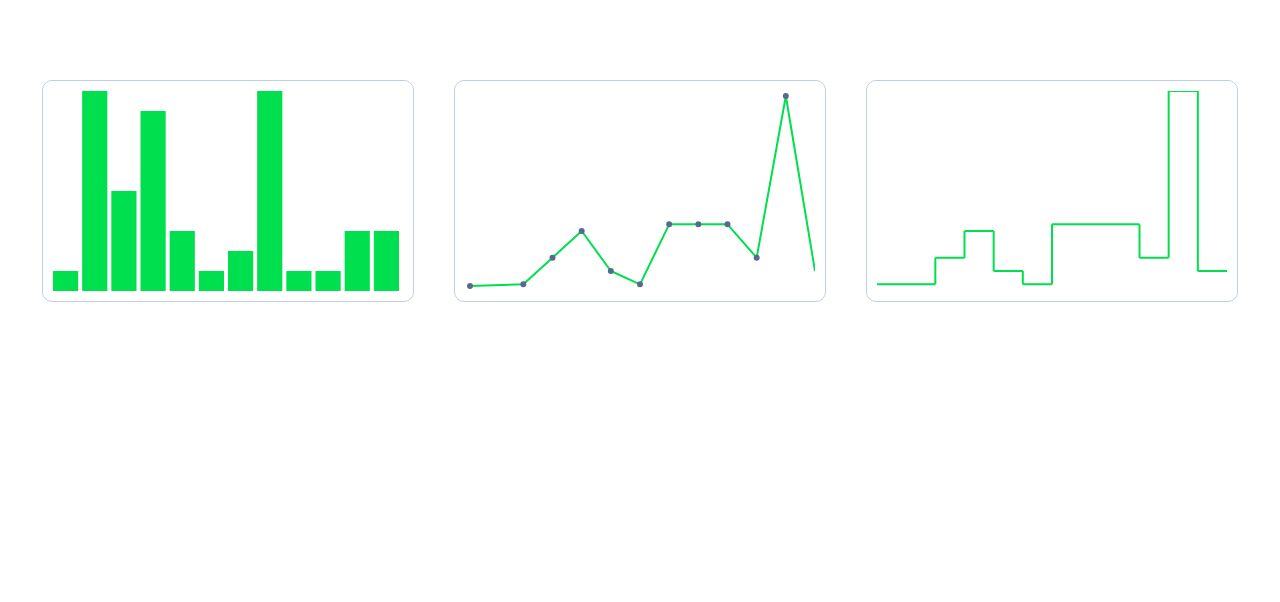
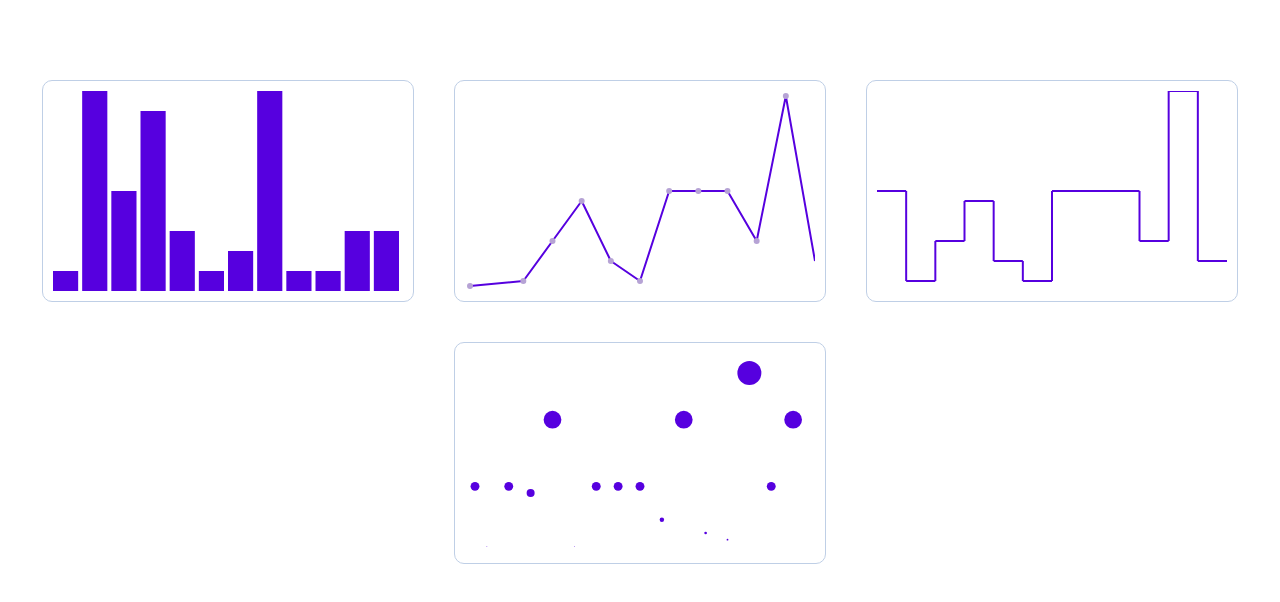
Before and after one commit to ahmetilhn/vue3-svg-charts, a Vue app: page / in a window 1280 px wide. Shown: the top 602 px of the page. Built offline with nearby package versions, Linux system fonts and the light colour scheme.

Commit message:
bubble chart added

```diff
--- a/src/App.vue
+++ b/src/App.vue
@@ -14,12 +14,18 @@
     chartHeight="200"
     chartWidth="350"
   />
+  <bubble-chart
+    :chartData="exampleChartData['bubble-chart-data']"
+    chartHeight="200"
+    chartWidth="350"
+  />
 </template>
 
 <script lang="ts">
 import ColumnChart from "@/components/charts/ColumnChart.vue";
 import DottedLineChart from "@/components/charts/DottedLineChart.vue";
 import SteppedLineChart from "@/components/charts/SteppedLineChart.vue";
+import BubbleChart from "@/components/charts/BubbleChart.vue";
 import exampleChartData from "@/data/chart-example-data.json";
 import "@/assets/sass/theme.scss";
 import { defineComponent } from "vue";
@@ -29,6 +35,7 @@ export default defineComponent({
     ColumnChart,
     SteppedLineChart,
     DottedLineChart,
+    BubbleChart,
   },
   data() {
     return {
--- a/src/assets/sass/_colors.scss
+++ b/src/assets/sass/_colors.scss
@@ -1,5 +1,5 @@
-$dark-one: #06173f;
-$dark-two: #586991;
+$dark-one: #290663;
+$dark-two: #b6a3d5;
 $gray-one: #bfcfe6;
 $gray-two: #f1f5f9;
 $gray-three: #f3f5f9;
@@ -7,5 +7,5 @@ $gray-three: #f3f5f9;
 $black: #000;
 $white: #fff;
 $red: rgb(255, 34, 34);
-$primary-color: #00df4d;
-$primary-color-light: #00f0588b;
+$primary-color: #5600df;
+$primary-color-light: #5600dfac;
--- /dev/null
+++ b/src/components/charts/BubbleChart.vue
@@ -0,0 +1,106 @@
+<template>
+  <div
+    class="bubble-chart bordered"
+    :style="{ width: chartWidth + 'px', height: chartHeight + 'px' }"
+  >
+    <svg v-if="chartIsReady" :width="chartWidth" :height="chartHeight">
+      <g>
+        <circle
+          v-for="item in svg.circles"
+          :key="item.cx"
+          :cx="item.cx"
+          :cy="item.cy"
+          :r="item.r"
+        />
+      </g>
+    </svg>
+  </div>
+</template>
+<script lang="ts">
+import { BubbleChartType } from "@/types/ChartTypes";
+import { defineComponent, PropType } from "vue";
+import { heightToValCalc } from "@/utils/chart-algorithm";
+export default defineComponent({
+  name: "BubbleChart",
+  props: {
+    chartData: {
+      type: Array as PropType<BubbleChartType[]>,
+      required: true,
+      default: () => [],
+    },
+    chartHeight: {
+      type: String || Number,
+      required: false,
+    },
+    chartWidth: {
+      type: String || Number,
+      required: false,
+    },
+  },
+  data() {
+    return {
+      per: 0,
+      svg: {
+        circles: [] as Array<{ cx: number; cy: number; r: number }>,
+      },
+      chartIsReady: false, //bind to res,
+    };
+  },
+  computed: {
+    getParsedChartData(): Array<BubbleChartType> {
+      return JSON.parse(JSON.stringify(this.chartData));
+    },
+  },
+  methods: {
+    setCircles() {
+      this.getParsedChartData.forEach((item: BubbleChartType, index) => {
+        let distance = index * (Number(this.chartWidth) / this.per);
+        let scaledVal = heightToValCalc(
+          [...this.getParsedChartData.map((item) => item.value)],
+          item.value,
+          Number(this.chartHeight)
+        );
+        const min = Math.min(
+          ...this.getParsedChartData.map((item) => item.value)
+        );
+        const max = Math.max(
+          ...this.getParsedChartData.map((item) => item.value)
+        );
+        // margin for ui
+
+        if (index === 0) {
+          distance = distance + 10;
+        }
+        if (max === item.value) {
+          scaledVal = scaledVal - 20;
+        }
+        this.svg.circles.push({
+          cx: distance,
+          cy: Number(this.chartHeight) - scaledVal,
+          r: scaledVal / min / 1.5,
+        });
+      });
+    },
+    initSVG() {
+      this.per = this.getParsedChartData.length;
+      this.setCircles();
+      this.chartIsReady = true;
+    },
+  },
+  mounted() {
+    this.initSVG();
+  },
+});
+</script>
+<style lang="scss" scoped>
+.bubble-chart {
+  position: relative;
+  svg {
+    g {
+      circle {
+        fill: $primary-color;
+      }
+    }
+  }
+}
+</style>
--- a/src/data/chart-example-data.json
+++ b/src/data/chart-example-data.json
@@ -51,7 +51,7 @@
   ],
   "line-chart-data": [
     {
-      "value": 10,
+      "value": 100,
       "tooltip_content": "100"
     },
     {
@@ -91,12 +91,78 @@
       "tooltip_content": "200"
     },
     {
-      "value": 300,
+      "value": 200,
       "tooltip_content": "100"
     },
     {
       "value": 30,
       "tooltip_content": "30"
     }
+  ],
+  "bubble-chart-data": [
+    {
+      "value": 100,
+      "tooltip_content": "100"
+    },
+    {
+      "value": 10,
+      "tooltip_content": "100"
+    },
+    {
+      "value": 100,
+      "tooltip_content": "50"
+    },
+    {
+      "value": 90,
+      "tooltip_content": "90"
+    },
+    {
+      "value": 200,
+      "tooltip_content": "30"
+    },
+    {
+      "value": 10,
+      "tooltip_content": "10"
+    },
+    {
+      "value": 100,
+      "tooltip_content": "100"
+    },
+    {
+      "value": 100,
+      "tooltip_content": "200"
+    },
+    {
+      "value": 100,
+      "tooltip_content": "100"
+    },
+    {
+      "value": 50,
+      "tooltip_content": "200"
+    },
+    {
+      "value": 200,
+      "tooltip_content": "100"
+    },
+    {
+      "value": 30,
+      "tooltip_content": "30"
+    },
+    {
+      "value": 20,
+      "tooltip_content": "100"
+    },
+    {
+      "value": 300,
+      "tooltip_content": "30"
+    },
+    {
+      "value": 100,
+      "tooltip_content": "100"
+    },
+    {
+      "value": 200,
+      "tooltip_content": "30"
+    }
   ]
 }
--- a/src/types/ChartTypes.ts
+++ b/src/types/ChartTypes.ts
@@ -6,3 +6,8 @@ export type LineChartType = {
   value: number;
   tooltip_content: string;
 };
+
+export type BubbleChartType = {
+  value: number;
+  tooltip_content: string;
+};
```
